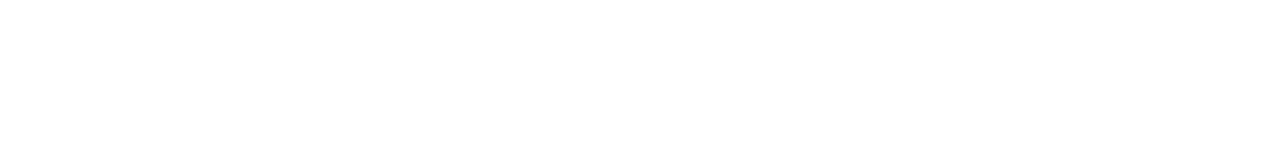
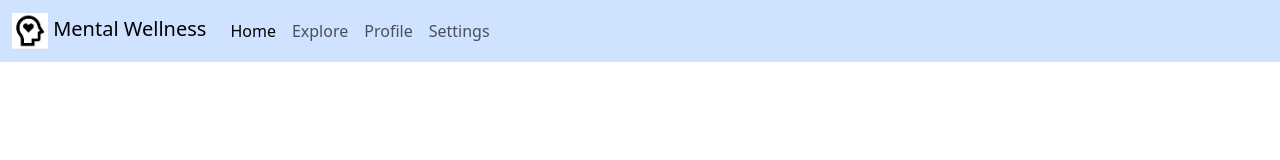
Before and after one commit to Tianyou-Xie/Mental-Wellness, a plain HTML site: page index.html in a window 1280 px wide. Drawn offline with nearby package versions, Linux system fonts and the light colour scheme.

Commit message:
240207TianyouHtmlTopNavbar

```diff
--- a/index.html
+++ b/index.html
@@ -10,7 +10,12 @@
     <meta name="viewport" content="width=device-width, initial-scale=1">
 
     <!-- Bootstrap Library CSS CDN go here -->
+    <link href="https://cdn.jsdelivr.net/npm/bootstrap@5.3.2/dist/css/bootstrap.min.css" rel="stylesheet"
+        integrity="sha384-T3c6CoIi6uLrA9TneNEoa7RxnatzjcDSCmG1MXxSR1GAsXEV/Dwwykc2MPK8M2HN" crossorigin="anonymous">
+
     <!-- Boostrap Library JS CDN  go here -->
+    <script src="https://cdn.jsdelivr.net/npm/bootstrap@5.3.2/dist/js/bootstrap.bundle.min.js"
+        integrity="sha384-C6RzsynM9kWDrMNeT87bh95OGNyZPhcTNXj1NW7RuBCsyN/o0jlpcV8Qyq46cDfL" crossorigin="anonymous"></script>
 
     <!-- Other libraries go here -->
 
@@ -19,13 +24,39 @@
 
 </head>
 
-<body>
+<body class="d-flex flex-column h-100" data-new-gr-c-s-check-loaded="14.1154.0" data-gr-ext-installed="">
 
     <!------------------------------>
     <!-- Your HTML Layout go here -->
     <!------------------------------>
     <!-- Stuff for body goes here -->
-
+    <nav class="navbar navbar-expand-lg bg-primary-subtle">
+        <div class="container-fluid">
+            <a class="navbar-brand" href="#">
+                <img alt="Logo"  src="./images/01MentaWellnessLogo.png" height="36">
+                Mental Wellness
+            </a>
+          <button class="navbar-toggler" type="button" data-bs-toggle="collapse" data-bs-target="#navbarNav" aria-controls="navbarNav" aria-expanded="false" aria-label="Toggle navigation">
+            <span class="navbar-toggler-icon"></span>
+          </button>
+          <div class="collapse navbar-collapse" id="navbarNav">
+            <ul class="navbar-nav">
+              <li class="nav-item">
+                <a class="nav-link active" aria-current="page" href="#">Home</a>
+              </li>
+              <li class="nav-item">
+                <a class="nav-link" href="#">Explore</a>
+              </li>
+              <li class="nav-item">
+                <a class="nav-link" href="#">Profile</a>
+              </li>
+              <li class="nav-item">
+                <a class="nav-link" href="#">Settings</a>
+              </li>
+            </ul>
+          </div>
+        </div>
+      </nav>
 
     <!---------------------------------------------->
     <!-- Your own JavaScript functions go here    -->
@@ -34,6 +65,8 @@
     <!-- Link to scripts of your own -->
     <!-- <script src="./scripts/script.js"></script> -->
 
+
+
 </body>
 
 </html>
```
Also changed, not shown: images/01MentaWellnessLogo.png (added), images/02HamburgerMenu.png (added), images/03HomePage.png (added), images/04AskMe.png (added), images/05EmotionRecord.png (added), images/06Profile.png (added).
